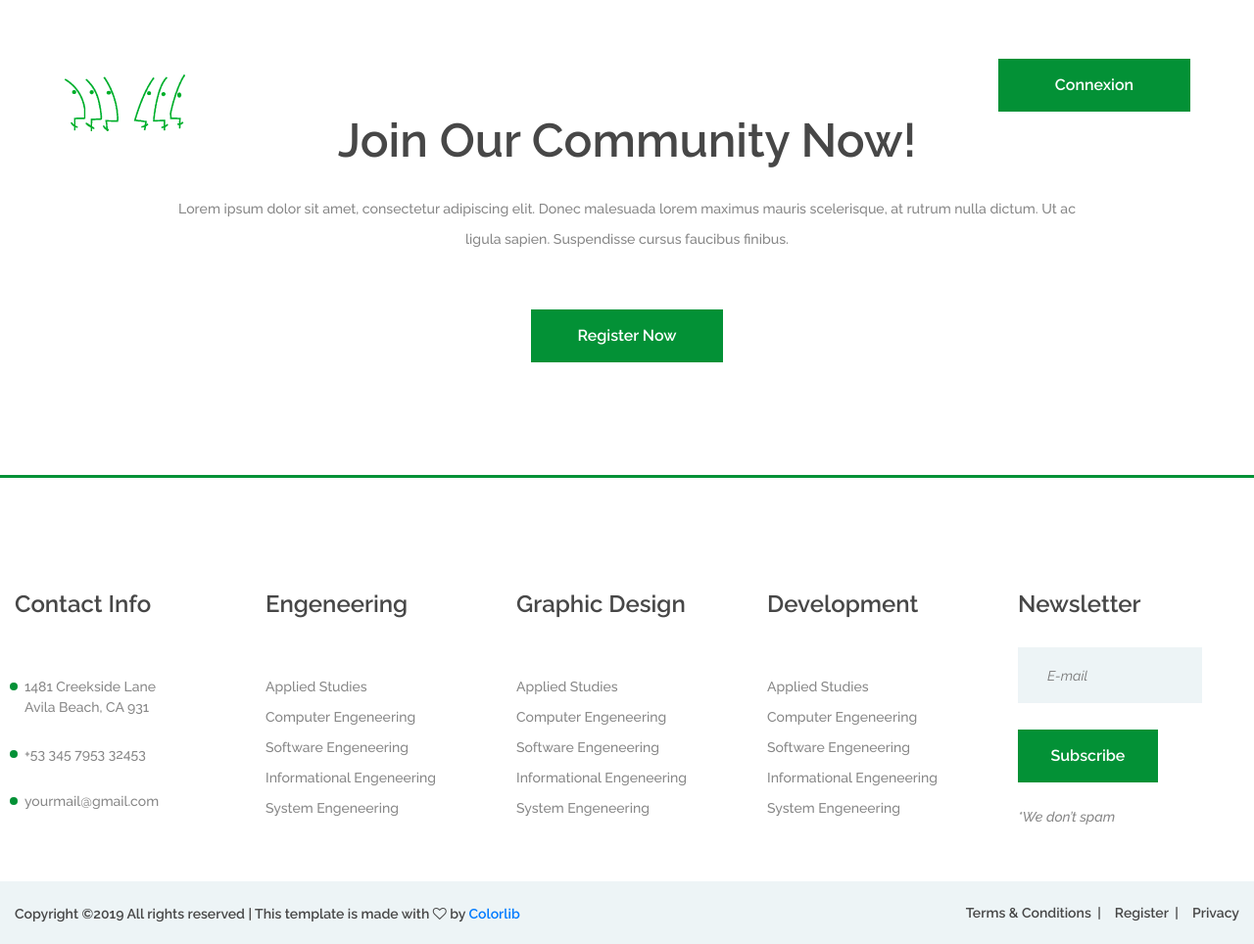
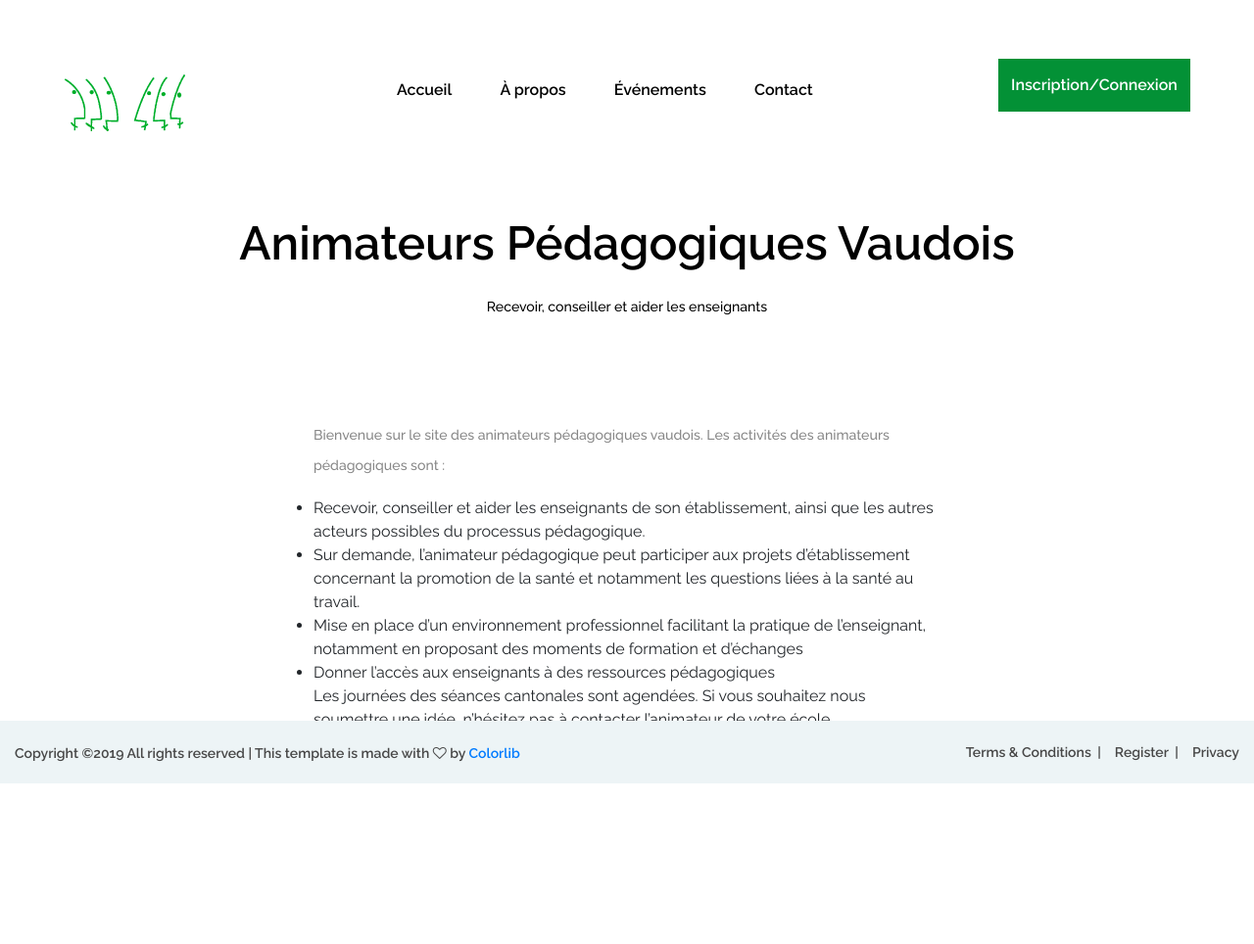
Before and after one commit to AnthonyJost/TPI_2019, a PHP site: page / in a window 1280 px wide. Shown: the whole page at 98% size. After the commit the page ends 800 px from the top, so only its background shows below. Run offline with PHP 8.4, Linux system fonts and the light colour scheme; data that the repository does not hold is empty.

Commit message:
Sauvegarde du travail produit ce matin

```diff
--- a/Code/Web/controllers/ControllerAccueil.php
+++ b/Code/Web/controllers/ControllerAccueil.php
@@ -16,5 +16,6 @@ class ControllerAccueil
     private function accueil()
     {
         $this->_view = new View('Accueil');
+        $this->_view->generate(array(null));
     }
 }
--- a/Code/Web/controllers/Router.php
+++ b/Code/Web/controllers/Router.php
@@ -36,8 +36,8 @@ class Router
             }
             else
             {
-                require_once('controllers/ControllerEvents.php');
-                $this->_ctrl = new ControllerEvents($url);
+                require_once('controllers/ControllerAccueil.php');
+                $this->_ctrl = new ControllerAccueil($url);
             }
         }
         // Gestion des erreurs
--- a/Code/Web/css/style.css
+++ b/Code/Web/css/style.css
@@ -108,7 +108,7 @@ ol {
 
 .section-title {
 	text-align: center;
-	padding: 0 110px;
+	padding: 200px 110px 0px 110px;
 	margin-bottom: 110px;
 }
 
@@ -130,8 +130,8 @@ ol {
 }
 
 .spad {
-	padding-top: 115px;
-	padding-bottom: 115px;
+	padding-top: 15px;
+	padding-bottom: 15px;
 }
 
 .text-white h1,
@@ -144,7 +144,7 @@ ol {
 .text-white span,
 .text-white li,
 .text-white a {
-	color: #fff;
+	color: #000;
 }
 
 .rating i {
@@ -279,7 +279,7 @@ ol {
 .main-menu ul li a {
 	display: inline-block;
 	font-size: 16px;
-	color: #fff;
+	color: #000;
 	margin-left: 45px;
 	font-weight: 600;
 	padding: 20px 0 5px;
@@ -308,13 +308,13 @@ ol {
 
 .hero-text {
 	text-align: center;
-	padding-top: 340px;
-	margin-bottom: 105px;
+	padding-top: 220px;
+	margin-bottom: 100px;
 }
 
 .hero-text h2 {
-	font-size: 60px;
-	font-weight: 500;
+	font-size: 48px;
+	font-weight: 600;
 	margin-bottom: 20px;
 }
 
@@ -325,7 +325,6 @@ ol {
 	padding: 0 30px;
 	margin-right: 22px;
 	float: left;
-	border: none;
 	font-size: 14px;
 }
 
@@ -701,10 +700,6 @@ ol {
   Footer section
 ---------------------*/
 
-.footer-section {
-	border-top: 3px solid #039136;
-}
-
 .footer-warp {
 	max-width: 1559px;
 	padding: 0 15px;
@@ -792,6 +787,10 @@ ol {
 	background: #edf4f6;
 	padding: 20px 0;
 	margin-top: 50px;
+	position: absolute;
+	bottom: 0;
+	left: 0;
+	right: 0;
 }
 
 .footer-menu {
@@ -1755,3 +1754,8 @@ ol {
 		margin-right: 10px;
 	}
 }
+ .informations{
+	 padding-left: 25%;
+	 padding-right: 25%;
+	 text-decoration-color: #000;
+ }
--- a/Code/Web/models/Model.php
+++ b/Code/Web/models/Model.php
@@ -22,7 +22,7 @@ abstract class Model
     protected function getAll($table, $obj)
     {
         $var = [];
-        $req = $this->getBDD()->prepare('SELECT * FROM ' .$table. ' ORDER BY idEvents desc');
+        $req = $this->getBDD()->prepare('SELECT * FROM ' .$table. ' ORDER BY Date desc');
         $req->execute();
         while($data = $req->fetch(PDO::FETCH_ASSOC))
         {
--- a/Code/Web/views/Template.php
+++ b/Code/Web/views/Template.php
@@ -20,7 +20,6 @@
         <script src="https://oss.maxcdn.com/html5shiv/3.7.2/html5shiv.min.js"></script>
         <script src="https://oss.maxcdn.com/respond/1.4.2/respond.min.js"></script>
         <![endif]-->
-    </head>
         <!-- Page Preloder -->
         <div id="preloder">
             <div class="loader"></div>
@@ -39,12 +38,12 @@
                         </div>
                     </div>
                     <div class="col-lg-9 col-md-9">
-                    <a href="" class="site-btn header-btn">Connexion</a>
+                        <a href="" class="site-btn header-btn">Inscription/Connexion</a>
                         <nav class="main-menu">
                             <ul>
                                 <li><a href="index.php">Accueil</a></li>
                                 <li><a href="#">À propos</a></li>
-                            <li><a href="courses.html">Cours</a></li>
+                                <li><a href="index.php?url=Events">Événements</a></li>
                                 <li><a href="contact.html">Contact</a></li>
                             </ul>
                         </nav>
@@ -53,77 +52,13 @@
             </div>
         </header>
         <!-- Header section end -->
+    </head>
+
 
     <?= $content ?>
 
-    <!-- banner section -->
-    <section class="banner-section spad">
-        <div class="container">
-            <div class="section-title mb-0 pb-2">
-                <h2>Join Our Community Now!</h2>
-                <p>Lorem ipsum dolor sit amet, consectetur adipiscing elit. Donec malesuada lorem maximus mauris scelerisque, at rutrum nulla dictum. Ut ac ligula sapien. Suspendisse cursus faucibus finibus.</p>
-            </div>
-            <div class="text-center pt-5">
-                <a href="#" class="site-btn">Register Now</a>
-            </div>
-        </div>
-    </section>
-    <!-- banner section end -->
-
     <!-- footer section -->
     <footer class="footer-section spad pb-0">
-        <div class="footer-top">
-            <div class="footer-warp">
-                <div class="row">
-                    <div class="widget-item">
-                        <h4>Contact Info</h4>
-                        <ul class="contact-list">
-                            <li>1481 Creekside Lane <br>Avila Beach, CA 931</li>
-                            <li>+53 345 7953 32453</li>
-                            <li>yourmail@gmail.com</li>
-                        </ul>
-                    </div>
-                    <div class="widget-item">
-                        <h4>Engeneering</h4>
-                        <ul>
-                            <li><a href="">Applied Studies</a></li>
-                            <li><a href="">Computer Engeneering</a></li>
-                            <li><a href="">Software Engeneering</a></li>
-                            <li><a href="">Informational Engeneering</a></li>
-                            <li><a href="">System Engeneering</a></li>
-                        </ul>
-                    </div>
-                    <div class="widget-item">
-                        <h4>Graphic Design</h4>
-                        <ul>
-                            <li><a href="">Applied Studies</a></li>
-                            <li><a href="">Computer Engeneering</a></li>
-                            <li><a href="">Software Engeneering</a></li>
-                            <li><a href="">Informational Engeneering</a></li>
-                            <li><a href="">System Engeneering</a></li>
-                        </ul>
-                    </div>
-                    <div class="widget-item">
-                        <h4>Development</h4>
-                        <ul>
-                            <li><a href="">Applied Studies</a></li>
-                            <li><a href="">Computer Engeneering</a></li>
-                            <li><a href="">Software Engeneering</a></li>
-                            <li><a href="">Informational Engeneering</a></li>
-                            <li><a href="">System Engeneering</a></li>
-                        </ul>
-                    </div>
-                    <div class="widget-item">
-                        <h4>Newsletter</h4>
-                        <form class="footer-newslatter">
-                            <input type="email" placeholder="E-mail">
-                            <button class="site-btn">Subscribe</button>
-                            <p>*We don’t spam</p>
-                        </form>
-                    </div>
-                </div>
-            </div>
-        </div>
         <div class="footer-bottom">
             <div class="footer-warp">
                 <ul class="footer-menu">
--- a/Code/Web/views/viewAccueil.php
+++ b/Code/Web/views/viewAccueil.php
@@ -1,19 +1,23 @@
 <?php $this->_t = 'Accueil';?>
     <!-- Hero section -->
-    <section class="hero-section set-bg" data-setbg="img/bg.jpg">
-        <div class="container">
+    <section>
+        <div>
             <div class="hero-text text-white">
-                <h2>Get The Best Free Online Courses</h2>
-                <p>Lorem ipsum dolor sit amet, consectetur adipiscing elit. Donec malesuada lorem maximus mauris scelerisque, at rutrum nulla <br> dictum. Ut ac ligula sapien. Suspendisse cursus faucibus finibus.</p>
+                <h2>Animateurs Pédagogiques Vaudois</h2>
+                <p>Recevoir, conseiller et aider les enseignants</p>
             </div>
-            <div class="row">
-                <div class="col-lg-10 offset-lg-1">
-                    <form class="intro-newslatter">
-                        <input type="text" placeholder="Name">
-                        <input type="text" class="last-s" placeholder="E-mail">
-                        <button class="site-btn">Sign Up Now</button>
-                    </form>
-                </div>
+            <div class="informations">
+                <p>
+                    Bienvenue sur le site des animateurs pédagogiques vaudois.
+                    Les activités des animateurs pédagogiques sont :
+                    <ul>
+                        <li>Recevoir, conseiller et aider les enseignants de son établissement, ainsi que les autres acteurs possibles du processus pédagogique.</li>
+                        <li>Sur demande, l’animateur pédagogique peut participer aux projets d’établissement concernant la promotion de la santé et notamment les questions liées à la santé au travail.</li>
+                        <li>Mise en place d’un environnement professionnel facilitant la pratique de l’enseignant, notamment en proposant des moments de formation et d’échanges</li>
+                        <li>Donner l’accès aux enseignants à des ressources pédagogiques</li>
+                    </ul>
+                    Les journées des séances cantonales sont agendées. Si vous souhaitez nous soumettre une idée, n’hésitez pas à contacter l’animateur de votre école.
+                </p>
             </div>
         </div>
     </section>
--- a/Code/Web/views/viewEvents.php
+++ b/Code/Web/views/viewEvents.php
@@ -1,5 +1,24 @@
-<?php $this->_t = 'Événements';
-foreach($events as $event): ?>
-<h2><?= $event->title() ?></h2>
-<time><?= $event->date() ?></time>
-<?php endforeach; ?>
+<?php $this->_t = 'Événements';?>
+<!-- categories section -->
+<section class="categories-section spad">
+    <div class="container">
+        <div class="section-title">
+            <h2>Prochains événements</h2>
+            <p>Lorem ipsum dolor sit amet, consectetur adipiscing elit. Donec malesuada lorem maximus mauris scelerisque, at rutrum nulla dictum. Ut ac ligula sapien. Suspendisse cursus faucibus finibus.</p>
+        </div>
+        <div class="row">
+        <?php foreach($events as $event): ?>
+                <div class="col-lg-4 col-md-6">
+                    <div class="categorie-item">
+                        <div class="ci-thumb set-bg" data-setbg="img/categories/1.jpg"></div>
+                        <div class="ci-text">
+                            <h2><?= $event->title() ?></h2>
+                            <time><?= $event->date() ?></time>
+                        </div>
+                    </div>
+                </div>
+        <?php endforeach; ?>
+        </div>
+    </div>
+</section>
+<!-- categories section end -->
```
Also changed, not shown: 1 other file. Lines whose indentation alone changed are shown as unchanged.
